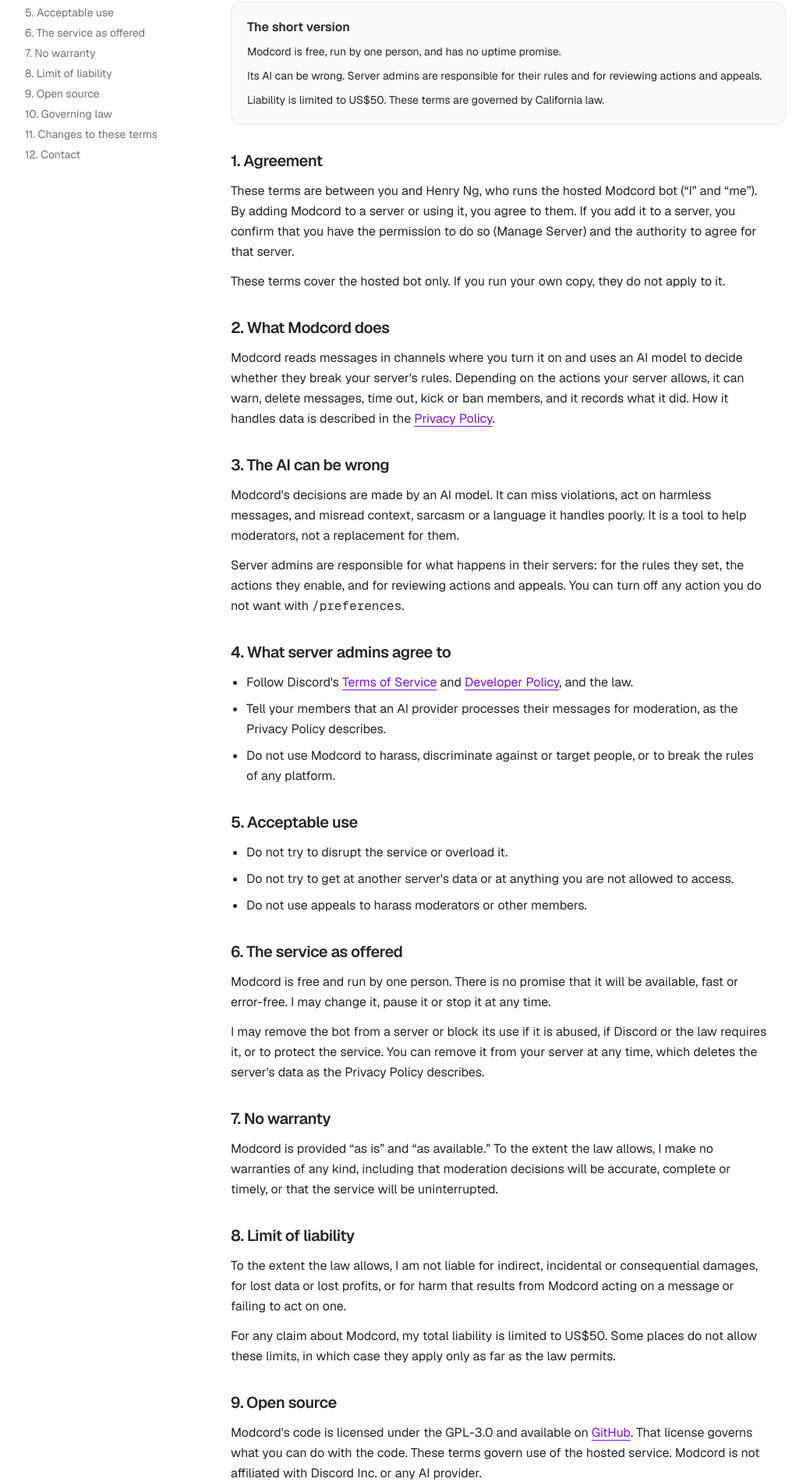
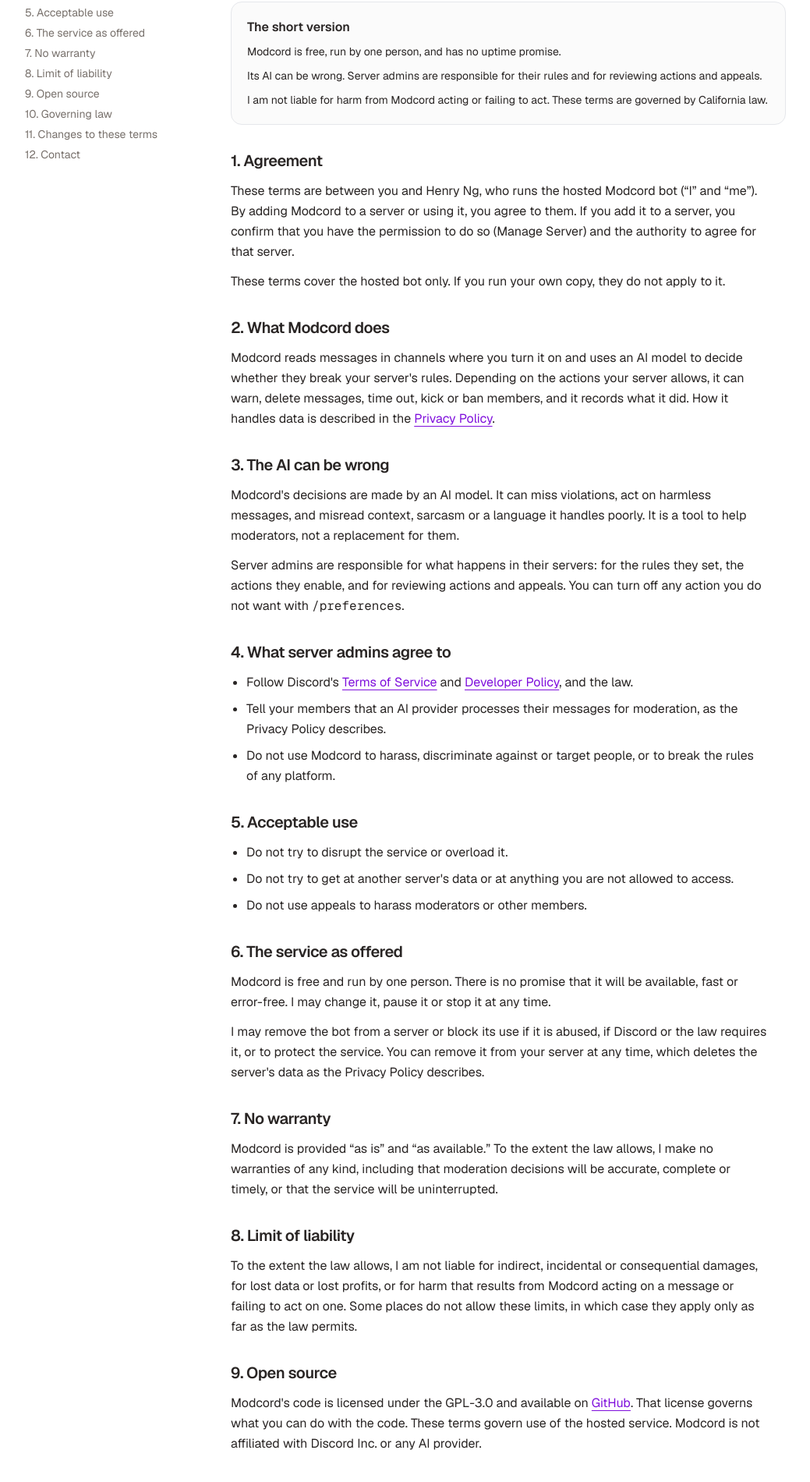
Before and after one commit to HoneyBerries/honeyberries.net, a Next.js app: page /projects/modcord/terms in a window 1280 px wide. Shown: the part 227-2127 px from the top of the page at 78% size, without its empty margins (120-1159 px from the left). Built offline with nearby package versions, Linux system fonts and the light colour scheme.

Commit message:
Drop the US$50 liability cap from the Terms
Co-Authored-By: Claude Sonnet 5.5 <noreply@anthropic.com>
Claude-Session: https://claude.ai/code/session_011Bj1hZH4dw1pzxFRJezoeC

```diff
--- a/app/projects/modcord/terms/page.tsx
+++ b/app/projects/modcord/terms/page.tsx
@@ -142,12 +142,8 @@ const sections: LegalSectionData[] = [
           To the extent the law allows, I am not liable for indirect,
           incidental or consequential damages, for lost data or lost profits, or
           for harm that results from Modcord acting on a message or failing to
-          act on one.
-        </P>
-        <P>
-          For any claim about Modcord, my total liability is limited to US$50.
-          Some places do not allow these limits, in which case they apply only
-          as far as the law permits.
+          act on one. Some places do not allow these limits, in which case they
+          apply only as far as the law permits.
         </P>
       </>
     ),
@@ -211,8 +207,8 @@ export default function TermsPage() {
             and for reviewing actions and appeals.
           </p>
           <p>
-            Liability is limited to US$50. These terms are governed by
-            California law.
+            I am not liable for harm from Modcord acting or failing to act.
+            These terms are governed by California law.
           </p>
         </>
       }
```
Also changed, not shown: 2 other files (tests, documents, lock files or other folders).
